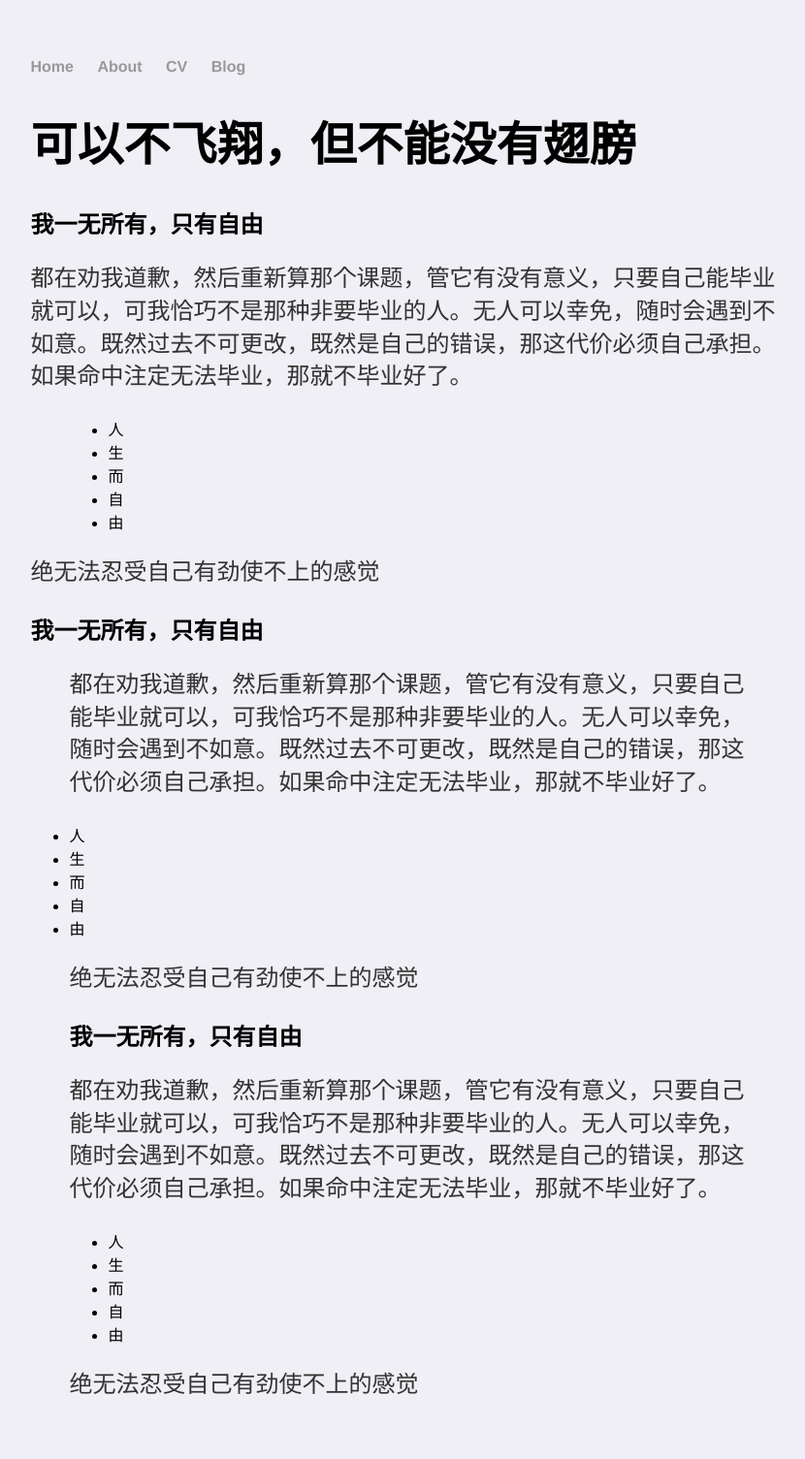
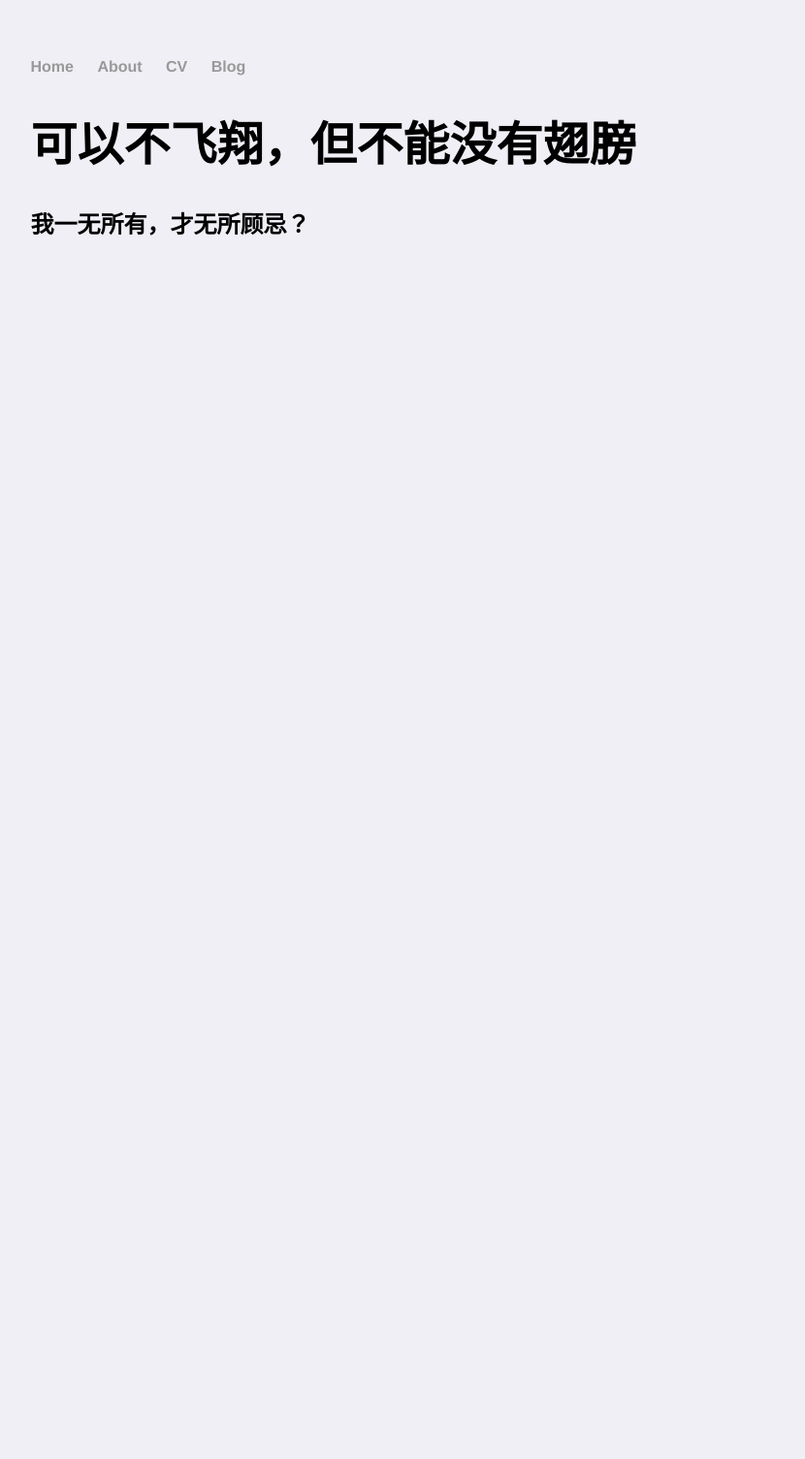
Before and after one commit to xxleyi/xxleyi.github.io, a Jekyll site: the page built from _posts/2016-03-04-have-to-be-ready-to-fly.md, in a window 1280 px wide. Shown: the whole page at 97% size, without its empty margins (213-1043 px from the left). Built offline with Jekyll 4.4.1, drawn with Linux system fonts in a browser that asks for light colours; after the commit the page ends 900 px from its top, so only the background shows below that.

Commit message:
update the config

```diff
--- a/_config.yml
+++ b/_config.yml
@@ -1,5 +1,12 @@
-name: Wen_Xi_He_Shang
+name: blogwebsite
+
+highlighter: pygments
 markdown: kramdown
+kramdown:
+  input:           GFM
+  auto_ids:        true
+  auto_id_prefix:  'id-'
+
 permalink: /blog/:year/:month/:day/:title
 
 defaults:
--- a/_posts/2016-03-04-have-to-be-ready-to-fly.md
+++ b/_posts/2016-03-04-have-to-be-ready-to-fly.md
@@ -1,7 +1,7 @@
 ---
 layout: post
-title: "人生多苦难，自己拿主意"
-date: 2016-03-06
+title: "测试代码高亮"
+date: 2016-03-04
 ---
 
 
@@ -9,43 +9,5 @@
 ===
 
 
-我一无所有，只有自由
+我一无所有，才无所顾忌？
 ---
-
-都在劝我道歉，然后重新算那个课题，管它有没有意义，只要自己能毕业就可以，可我恰巧不是那种非要毕业的人。无人可以幸免，随时会遇到不如意。既然过去不可更改，既然是自己的错误，那这代价必须自己承担。如果命中注定无法毕业，那就不毕业好了。
-
->- 人
-- 生
-- 而
-- 自
-- 由
-
-绝无法忍受自己有劲使不上的感觉
-
-
-我一无所有，只有自由
----
-
->都在劝我道歉，然后重新算那个课题，管它有没有意义，只要自己能毕业就可以，可我恰巧不是那种非要毕业的人。无人可以幸免，随时会遇到不如意。既然过去不可更改，既然是自己的错误，那这代价必须自己承担。如果命中注定无法毕业，那就不毕业好了。
-
-- 人
-- 生
-- 而
-- 自
-- 由
-
->绝无法忍受自己有劲使不上的感觉
-
->
-我一无所有，只有自由
----
-
->都在劝我道歉，然后重新算那个课题，管它有没有意义，只要自己能毕业就可以，可我恰巧不是那种非要毕业的人。无人可以幸免，随时会遇到不如意。既然过去不可更改，既然是自己的错误，那这代价必须自己承担。如果命中注定无法毕业，那就不毕业好了。
-
->- 人
-- 生
-- 而
-- 自
-- 由
-
->绝无法忍受自己有劲使不上的感觉
--- a/about/index.html
+++ b/about/index.html
@@ -3,4 +3,4 @@
 title: about me
 ---
 
-<p>终究还是练习起了编程的行当，越来越爱</p>
+<p>终究还是干起了编程的行当，越来越爱</p>
```
Also changed, not shown: _posts/2016-03-03-wen-site-launched.md (+4 -2 lines).
